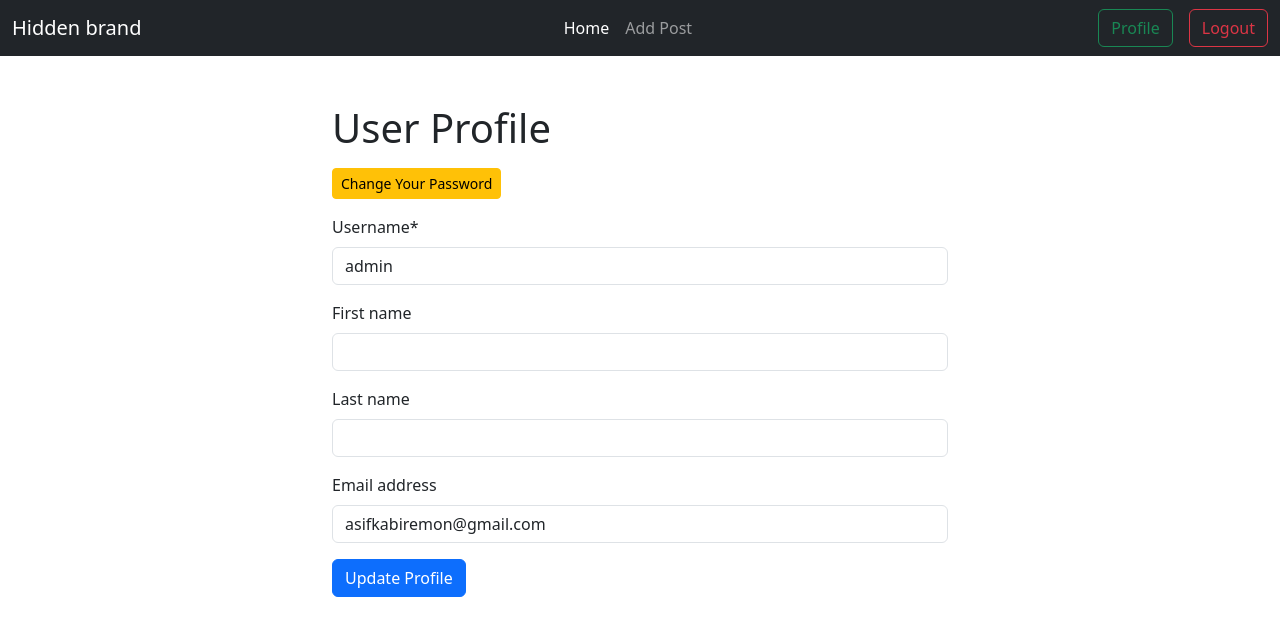
After one commit to asif-kabir-emon/blog-app, a Django app: page /authors/profile/ in a window 1280 px wide. The commit adds this page. Shown: the top 636 px of the page. Run offline with Django 5.2, Linux system fonts and the light colour scheme; a user stored in the database is signed in; parts of the project's set-up code (start-up, migrations or seed data) failed here and were passed over; some libraries are stand-ins or nearby versions.

Commit message:
Add profile and change password page

```diff
--- a/blog_project/authors/forms.py
+++ b/blog_project/authors/forms.py
@@ -1,6 +1,6 @@
 from django import forms
 from django.contrib.auth.models import User
-from django.contrib.auth.forms import UserCreationForm
+from django.contrib.auth.forms import UserCreationForm, UserChangeForm
 
 class UserRegistrationForm(UserCreationForm):
     username = forms.CharField(widget=forms.TextInput(attrs={'class': 'form-control', 'required': True}))
@@ -16,3 +16,15 @@ class UserRegistrationForm(UserCreationForm):
         help_texts = {
             'username': None,
         }
+
+class ChangeUserForm(UserChangeForm):
+    password = None
+    class Meta:
+        model = User
+        fields = ['username', 'first_name', 'last_name', 'email']
+        help_texts = {
+            'username': None,
+            'first_name': None,
+            'last_name': None,
+            'email': None,
+        }
--- /dev/null
+++ b/blog_project/authors/templates/profile.html
@@ -0,0 +1,16 @@
+{% extends 'base.html' %}
+
+{% block content %}
+{% load crispy_forms_tags %}
+<div class="container my-5" style="width: 50%; margin: auto;" >
+    <h1>User Profile</h1>
+    <div class="my-3">
+        <a class="btn btn-warning btn-sm" href="{% url 'change_password' %}">Change Your Password</a>
+    </div>
+    <form method="POST" novalidate>
+        {% csrf_token %}
+        {{ form|crispy }}
+        <button type="submit" class="btn btn-primary">Update Profile</button>
+    </form>
+</div>
+{% endblock %}
--- a/blog_project/authors/urls.py
+++ b/blog_project/authors/urls.py
@@ -1,8 +1,10 @@
 from django.urls import path
-from .views import user_registration, user_login, user_logout
+from .views import user_registration, user_login, user_logout, profile, change_password
 
 urlpatterns = [
     path("register/", user_registration, name="register"),
     path("login/", user_login, name="login"),
     path("logout/", user_logout, name="logout"),
+    path("profile/", profile, name="profile"),
+    path("profile/change_password/", change_password, name="change_password"),
 ]
--- a/blog_project/authors/views.py
+++ b/blog_project/authors/views.py
@@ -1,11 +1,16 @@
 from django.shortcuts import render, redirect
 from django.http import HttpResponse
-from .forms import UserRegistrationForm
-from django.contrib.auth.forms import AuthenticationForm
-from django.contrib.auth import authenticate, login, logout
+from .forms import UserRegistrationForm, ChangeUserForm
+from django.contrib.auth.forms import AuthenticationForm, PasswordChangeForm
+from django.contrib.auth import authenticate, login, logout, update_session_auth_hash
+from django.contrib.auth.decorators import login_required
 from django.contrib import messages
 
 def user_registration(request):
+    if request.user.is_authenticated:
+        messages.error(request, 'You are already logged in')
+        return redirect('profile')
+
     if request.method == 'POST':
         form = UserRegistrationForm(request.POST)
         if form.is_valid():
@@ -17,6 +22,10 @@ def user_registration(request):
     return render(request, 'register_form.html', {'form': form, 'type': 'register'})
 
 def user_login(request):
+    if request.user.is_authenticated:
+        messages.error(request, 'You are already logged in')
+        return redirect('profile')
+
     if request.method == 'POST':
         form = AuthenticationForm(data=request.POST)
         if form.is_valid():
@@ -26,7 +35,7 @@ def user_login(request):
             if user is not None:
                 login(request, user)
                 messages.info(request, f'You are now logged in as {username}')
-                return redirect('home')
+                return redirect('profile')
             else:
                 messages.error(request, 'Invalid username or password')
         else:
@@ -35,7 +44,33 @@ def user_login(request):
         form = AuthenticationForm()
     return render(request, 'register_form.html', {'form': form, 'type': 'login'})
 
+@login_required
 def user_logout(request):
     logout(request)
     messages.success(request, 'Logged out successfully')
     return redirect('login')
+
+@login_required
+def profile(request):
+    if request.method == 'POST':
+        form = ChangeUserForm(request.POST, instance=request.user)
+        if form.is_valid():
+            form.save()
+            messages.success(request, 'Profile updated successfully')
+            return redirect('profile')
+    else:
+        form = ChangeUserForm(instance=request.user)
+    return render(request, 'profile.html', {'form': form})
+
+@login_required
+def change_password(request):
+    if request.method == 'POST':
+        form = PasswordChangeForm(user=request.user, data=request.POST)
+        if form.is_valid():
+            form.save()
+            messages.success(request, 'Password changed successfully')
+            update_session_auth_hash(request, form.user)
+            return redirect('profile')
+    else:
+        form = PasswordChangeForm(user=request.user)
+    return render(request, 'password_change.html', {'form': form})
--- a/blog_project/blog_project/settings.py
+++ b/blog_project/blog_project/settings.py
@@ -45,8 +45,8 @@ INSTALLED_APPS = [
 ]
 
 CRISPY_ALLOWED_TEMPLATE_PACKS = "bootstrap5"
-
 CRISPY_TEMPLATE_PACK = "bootstrap5"
+LOGIN_URL = "/authors/login/"
 
 MIDDLEWARE = [
     "django.middleware.security.SecurityMiddleware",
--- a/blog_project/templates/base.html
+++ b/blog_project/templates/base.html
@@ -26,7 +26,8 @@
                 </ul>
                 <form class="d-flex gap-md-3" >
                     {% if user.is_authenticated %}
-                        <a class="btn btn-outline-success" href="{% url 'logout' %}">Logout</a>
+                        <a class="btn btn-outline-success" href="{% url 'profile' %}">Profile</a>
+                        <a class="btn btn-outline-danger" href="{% url 'logout' %}">Logout</a>
                     {% else %}
                         <a class="btn btn-outline-success" href="{% url 'register' %}">Register</a>
                         <a class="btn btn-outline-warning" href="{% url 'login' %}">Login</a>
```
Also changed, not shown: blog_project/authors/templates/password_change.html (added, +13 -0 lines), blog_project/db.sqlite3.
